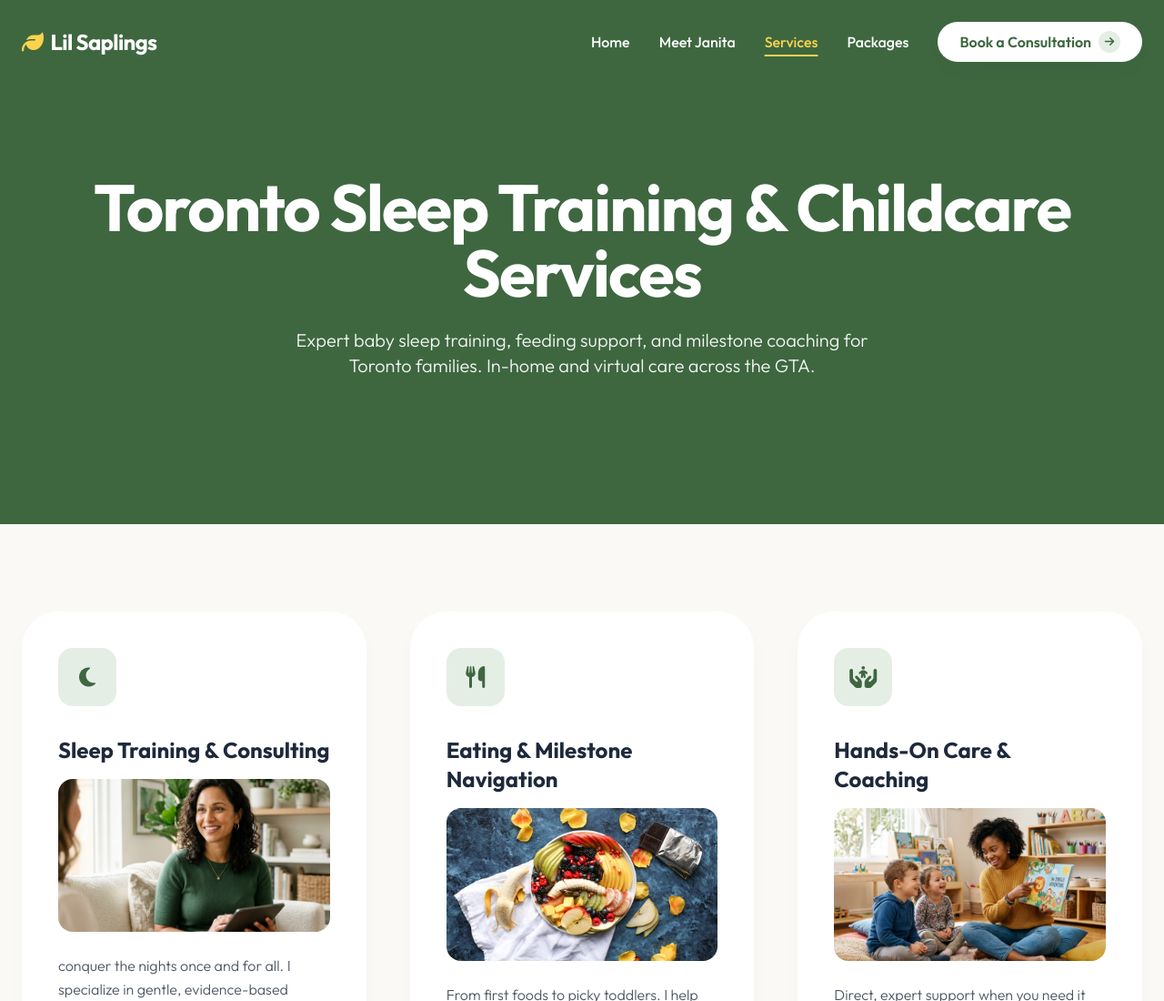
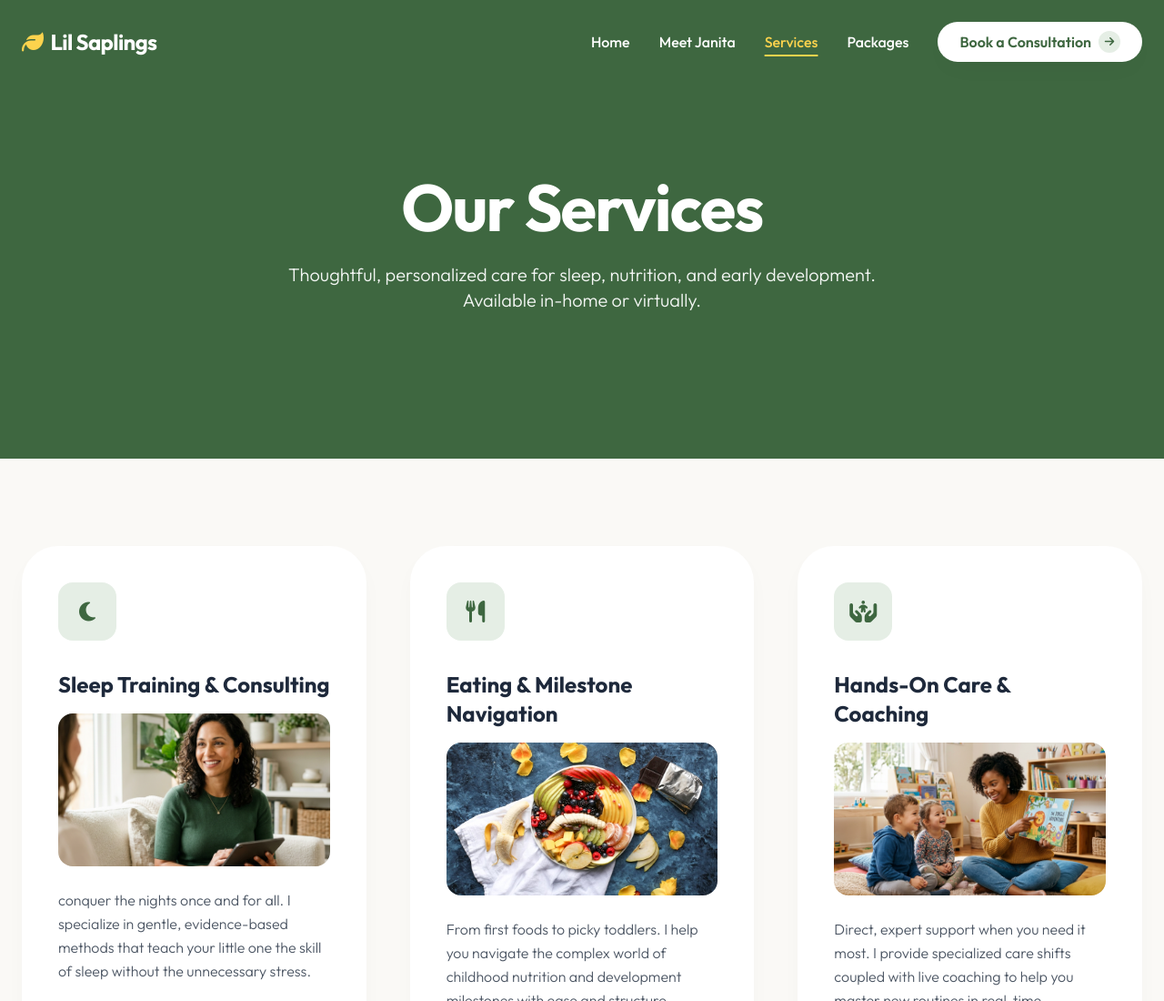
Before and after one commit to camster91/lil-saplings, a website: page services.html in a window 1280 px wide. Shown: the top 1100 px of the page at 91% size. Drawn offline with nearby package versions, Linux system fonts and the light colour scheme.

Commit message:
Simplify hero headlines to be more general and welcoming

```diff
--- a/services.html
+++ b/services.html
@@ -165,9 +165,9 @@
     <!-- Hero Section -->
     <header class="bg-primary-600 pt-32 pb-24 md:pt-48 md:pb-40 px-6 relative">
         <div class="max-w-7xl mx-auto text-center text-white relative z-20">
-            <h1 class="text-5xl md:text-7xl font-bold mb-6 tracking-tight">Toronto Sleep Training & Childcare Services</h1>
+            <h1 class="text-5xl md:text-7xl font-bold mb-6 tracking-tight">Our Services</h1>
             <p class="text-lg md:text-xl text-primary-50 max-w-2xl mx-auto font-light leading-relaxed">
-                Expert baby sleep training, feeding support, and milestone coaching for Toronto families. In-home and virtual care across the GTA.
+                Thoughtful, personalized care for sleep, nutrition, and early development. Available in-home or virtually.
             </p>
         </div>
         <div class="hero-curve text-secondary">
```
Also changed, not shown: index.html (+2 -2 lines).
